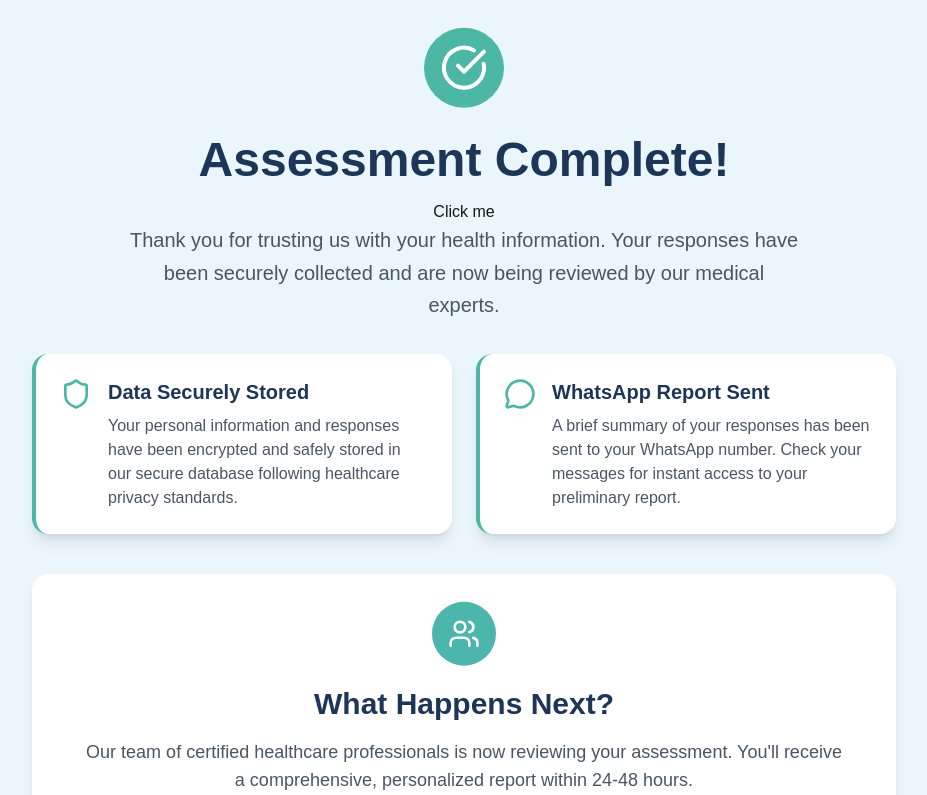
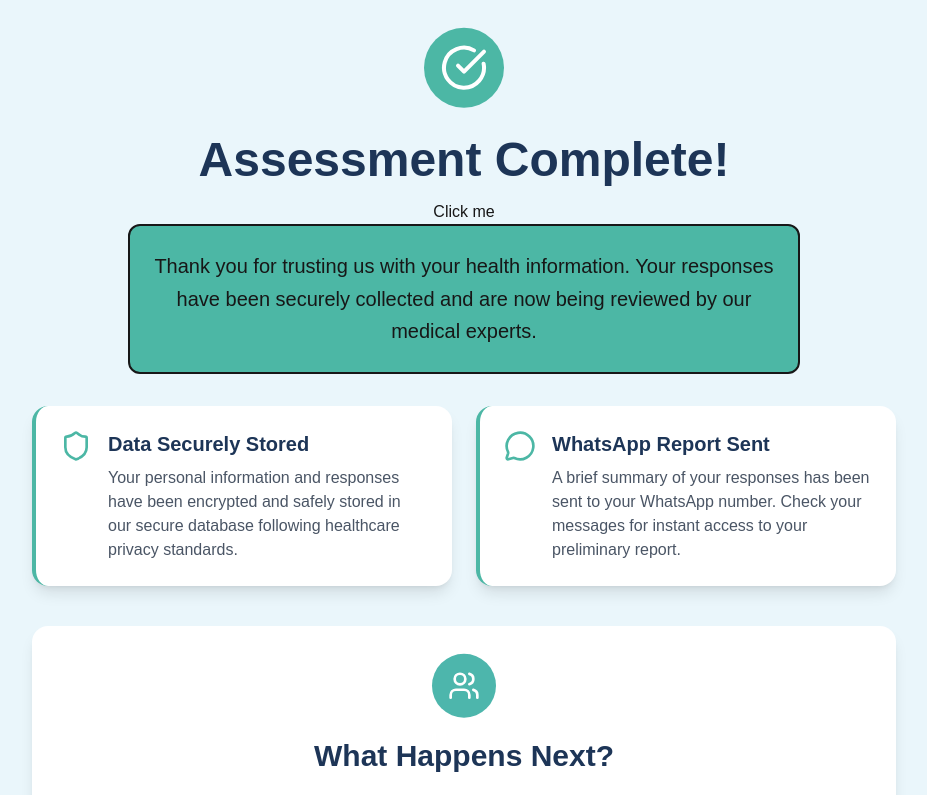
Before and after one commit to shwet91/sia_health_assignment, a Next.js app in the folder client/: page /Response in a window 1280 px wide. Shown: the top 795 px of the page, without its empty margins (176-1103 px from the left). Built offline with nearby package versions, Linux system fonts and the light colour scheme.

Commit message:
added personalised respnse

```diff
--- a/client/src/components/Response.tsx
+++ b/client/src/components/Response.tsx
@@ -5,6 +5,8 @@
 // }
 
 // export default Response;
+
+const messssss = "this is version 2";
 
 import React from "react";
 import { motion, Variants } from "framer-motion";
@@ -92,11 +94,25 @@ const ReportPage = ({
           >
             Click me
           </button>
-          <p className="text-xl text-gray-600 max-w-2xl mx-auto leading-relaxed">
+          <div
+            className="text-xl  max-w-2xl mx-auto leading-relaxed border-2 p-6 rounded-xl"
+            style={{ background: "#4CB7A5" }}
+          >
+            {showMessage && displayMessage ? (
+              <p>{displayMessage}</p>
+            ) : (
+              <p>
+                Thank you for trusting us with your health information. Your
+                responses have been securely collected and are now being
+                reviewed by our medical experts.
+              </p>
+            )}
+          </div>
+          {/* <p className="text-xl text-gray-600 max-w-2xl mx-auto leading-relaxed border-2 border-amber-400">
             Thank you for trusting us with your health information. Your
             responses have been securely collected and are now being reviewed by
             our medical experts.
-          </p>
+          </p> */}
         </motion.div>
 
         {/* Success Cards */}
```
